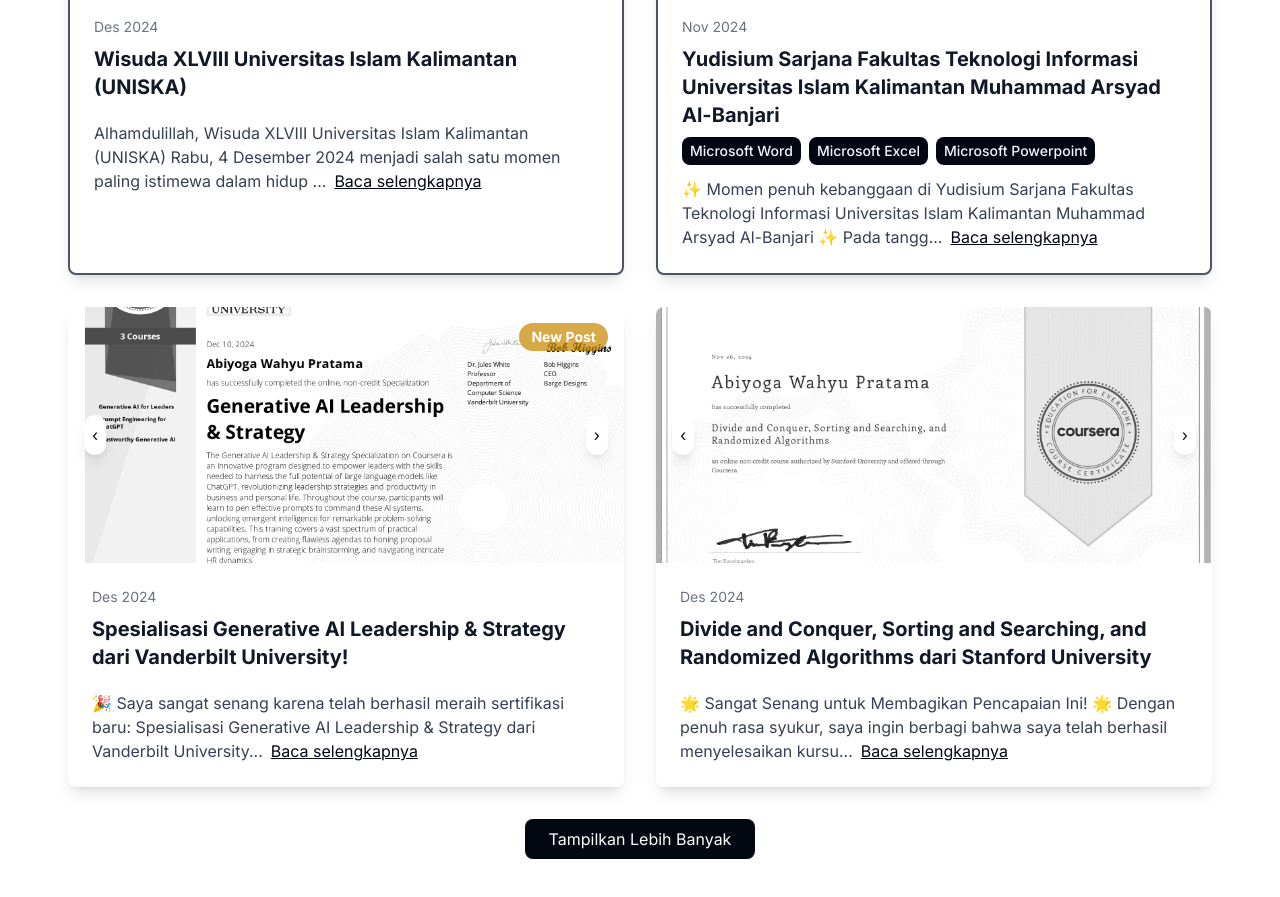
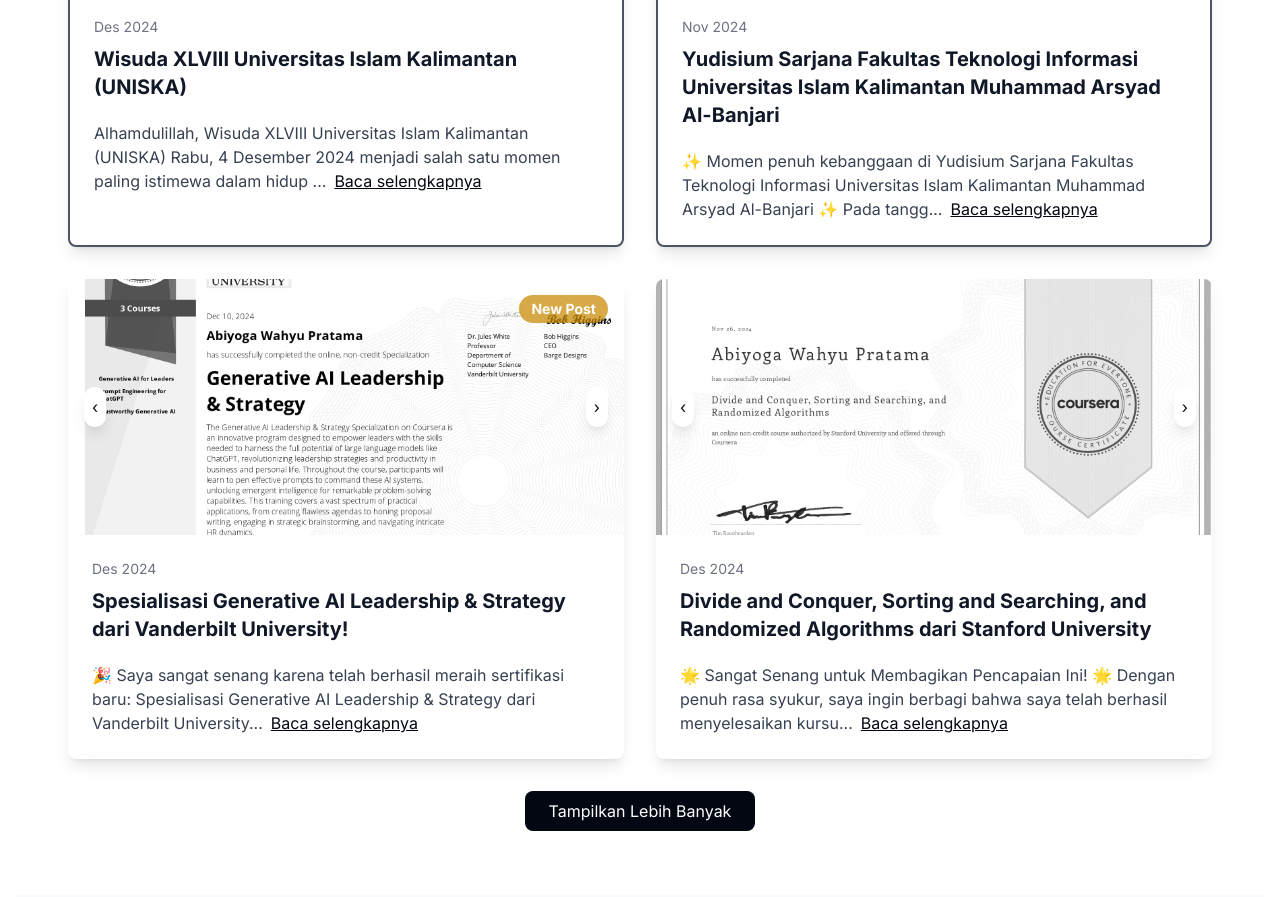
Before and after one commit to Abiyogaaa/Portofolio.web, a Next.js app: page / in a window 1280 px wide. Shown: the part 1860-2757 px from the top of the page. Built offline with nearby package versions, Linux system fonts and the light colour scheme.

Commit message:
Update MyJourney.tsx

```diff
--- a/components/sections/MyJourney.tsx
+++ b/components/sections/MyJourney.tsx
@@ -111,7 +111,7 @@ Alhamdulillah, saya berhasil menyelesaikan perjalanan akademik selama 4 tahun de
 
 Terima kasih kepada semua pihak yang telah mendukung perjalanan ini. Semoga ilmu yang didapat bermanfaat dan menjadi bekal untuk masa depan yang lebih baik.
 `,
-    tags: ["Microsoft Word", "Microsoft Excel", "Microsoft Powerpoint"],
+    tags: [],
     images: [
       "/journey/y3.jpeg",
       "/journey/y2.jpeg",
```
